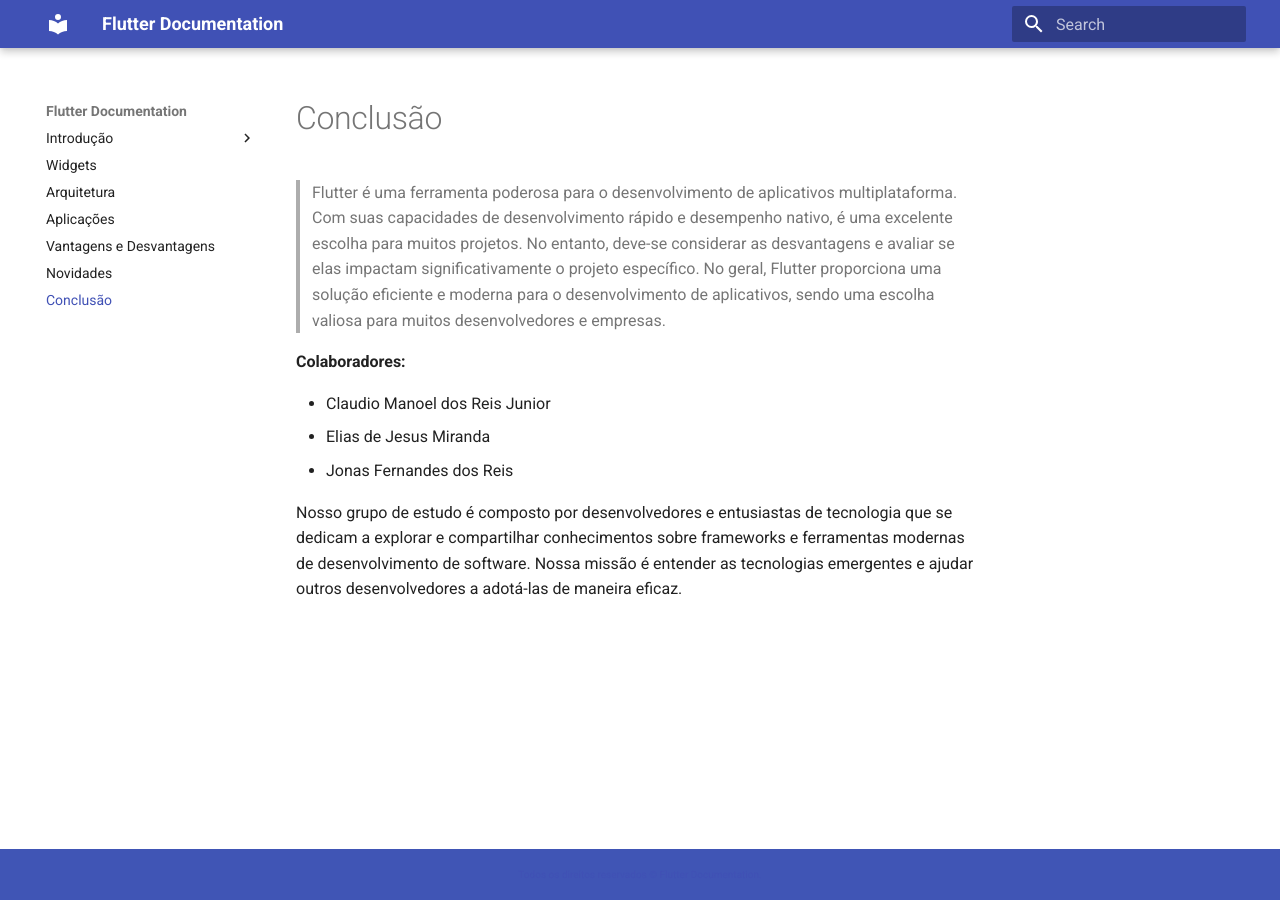
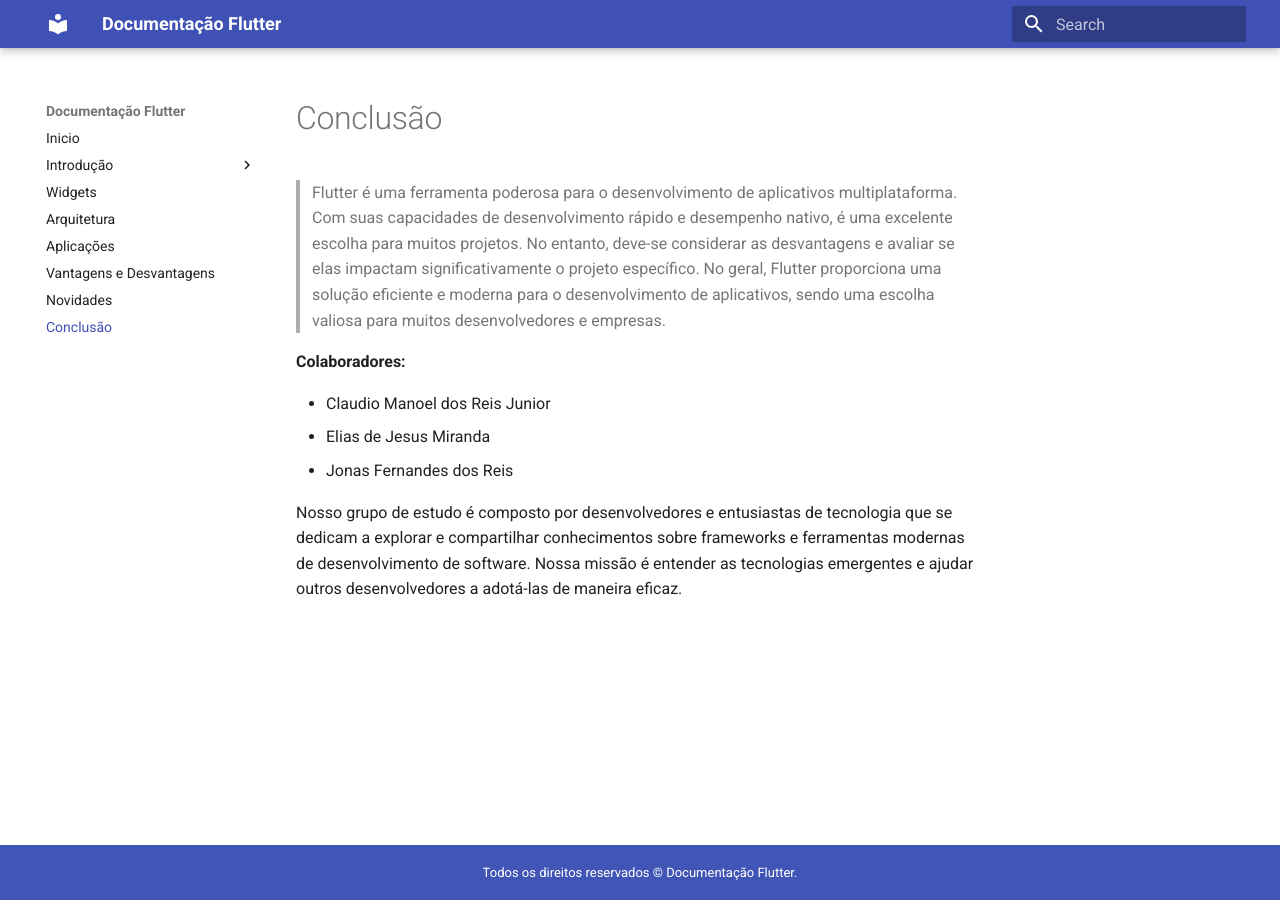
Before and after one commit to atacus/flutter-docs, an MkDocs documentation site: the page built from docs/conclusao.md, in a window 1280 px wide. Built offline with MkDocs 1.6.1 and Material for MkDocs 9.7.7, drawn with Linux system fonts in a browser that asks for light colours.

Commit message:
Ajustes finais

```diff
--- a/docs/css/extra.css
+++ b/docs/css/extra.css
@@ -7,5 +7,6 @@
 
 .custom-footer p {
     margin: 0;
-    color: var(--md-primary-fg-color); /* Cor do texto */
+    font-size: small;
+    color: white; /* Cor do texto */
 }
--- a/mkdocs.yml
+++ b/mkdocs.yml
@@ -1,5 +1,6 @@
-site_name: Flutter Documentation
+site_name: Documentação Flutter
 nav:
+  - Inicio: index.md
   - Introdução:
     - História do Flutter: historia.md
     - Instalando o Flutter: instalacao.md
```
Also changed, not shown: docs/index.md (+9 -9 lines), docs/iniciando_um_app_flutter.md (+1 -1 lines).
